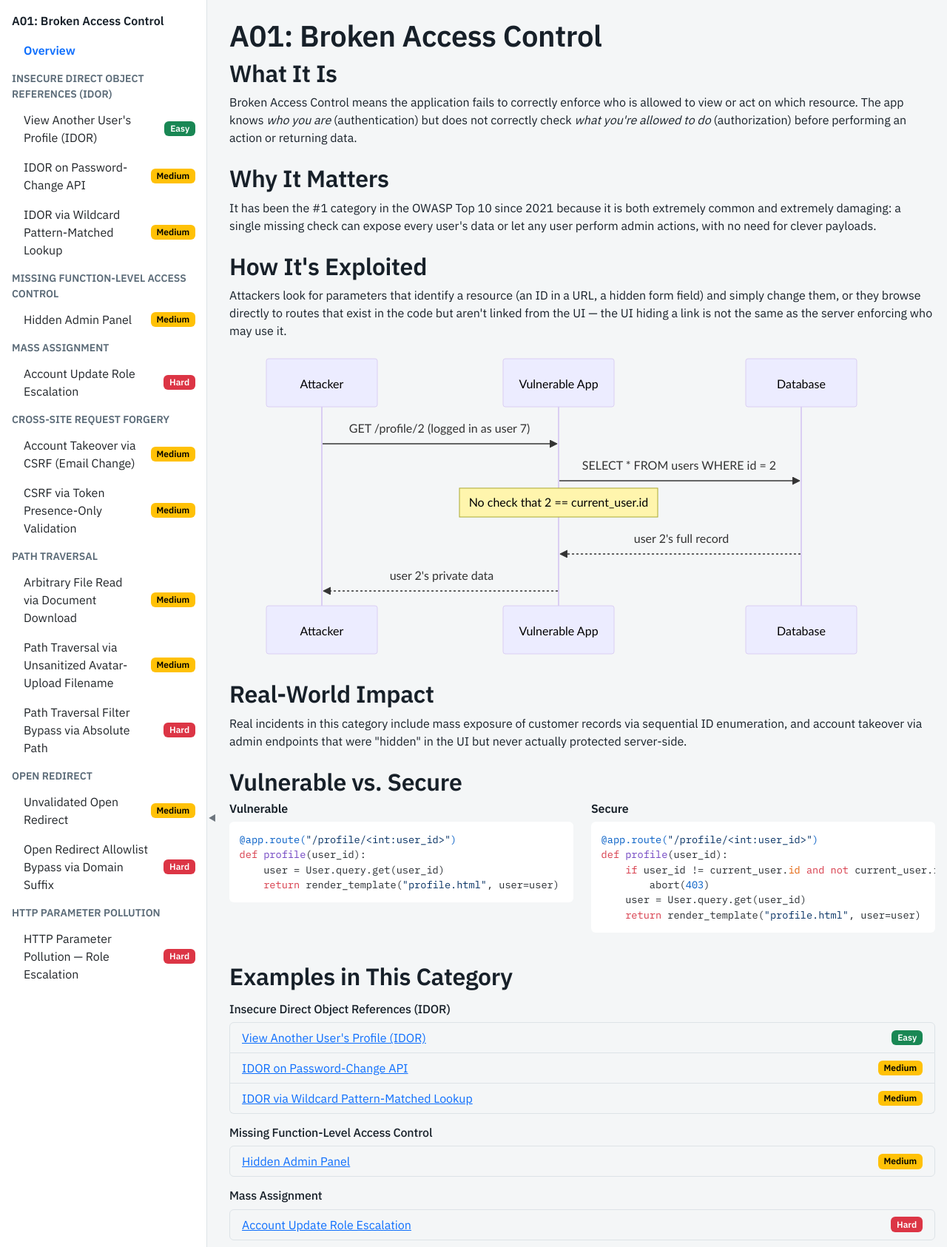
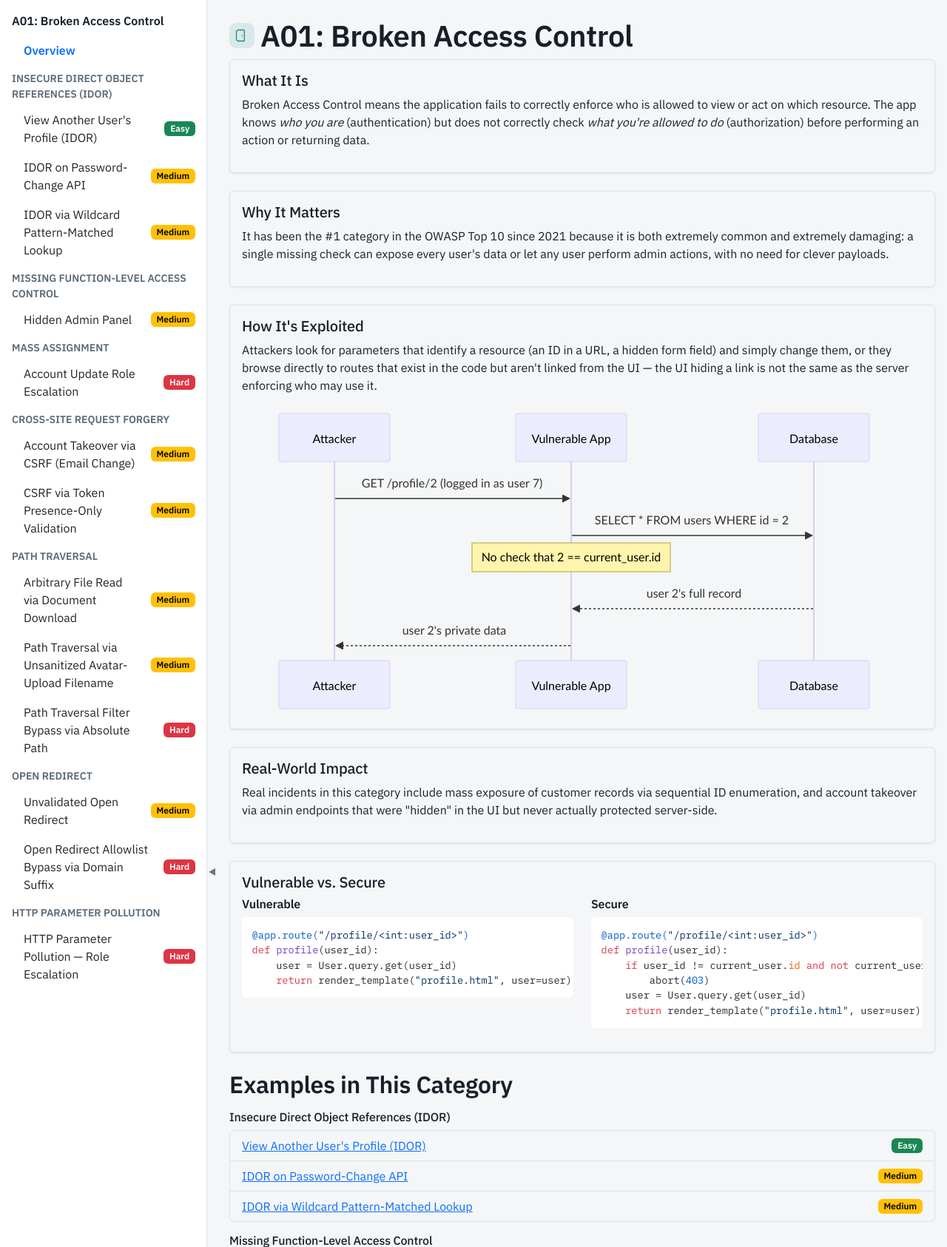
Before and after one commit to jozeta/owasp-lab, a Flask app: page /a01/ in a window 1280 px wide. Shown: the part 99-1785 px from the top of the page at 74% size. Run offline with Flask 3, Linux system fonts and the light colour scheme; parts of the project's set-up code (start-up, migrations or seed data) failed here and were passed over; some libraries are stand-ins or nearby versions.

Commit message:
feat: restyle example and category overview pages with Fjord cards/icons
Co-Authored-By: Claude Sonnet 5 <noreply@anthropic.com>

```diff
--- a/app/core/templates/core/overview_base.html
+++ b/app/core/templates/core/overview_base.html
@@ -1,33 +1,49 @@
 {% extends "core/base.html" %}
 
 {% block content %}
-<h1>{{ category_short_id }}: {{ category_title }}</h1>
+<h1 class="d-flex align-items-center gap-2">
+  <span class="icon-box">
+    <svg class="category-icon" viewBox="0 0 24 24">
+      <use href="{{ url_for('static', filename='icons/category-icons.svg') }}#icon-{{ active_category.id[:3] }}"></use>
+    </svg>
+  </span>
+  {{ category_short_id }}: {{ category_title }}
+</h1>
 
-<section class="mb-4">
-  <h2>What It Is</h2>
+<section class="card mb-4 fjord-card">
+  <div class="card-body">
+    <h2 class="h5">What It Is</h2>
     {% block what_it_is %}{% endblock %}
+  </div>
 </section>
 
-<section class="mb-4">
-  <h2>Why It Matters</h2>
+<section class="card mb-4 fjord-card">
+  <div class="card-body">
+    <h2 class="h5">Why It Matters</h2>
     {% block why_it_matters %}{% endblock %}
+  </div>
 </section>
 
-<section class="mb-4">
-  <h2>How It's Exploited</h2>
+<section class="card mb-4 fjord-card">
+  <div class="card-body">
+    <h2 class="h5">How It's Exploited</h2>
     {% block how_exploited %}{% endblock %}
     <div class="mermaid">
 {% block attack_flow_diagram %}{% endblock %}
     </div>
+  </div>
 </section>
 
-<section class="mb-4">
-  <h2>Real-World Impact</h2>
+<section class="card mb-4 fjord-card">
+  <div class="card-body">
+    <h2 class="h5">Real-World Impact</h2>
     {% block real_world_impact %}{% endblock %}
+  </div>
 </section>
 
-<section class="mb-4">
-  <h2>Vulnerable vs. Secure</h2>
+<section class="card mb-4 fjord-card">
+  <div class="card-body">
+    <h2 class="h5">Vulnerable vs. Secure</h2>
     <div class="row">
       <div class="col-md-6">
         <h6>Vulnerable</h6>
@@ -36,6 +52,7 @@
       <div class="col-md-6">
         <h6>Secure</h6>
         <pre><code class="language-python">{% block secure_code %}{% endblock %}</code></pre>
+      </div>
     </div>
   </div>
 </section>
```
Also changed, not shown: app/core/templates/core/example_page_base.html (+4 -4 lines), tests/test_fjord_example_and_overview_pages.py (added, +38 -0 lines). Lines whose indentation alone changed are shown as unchanged.
